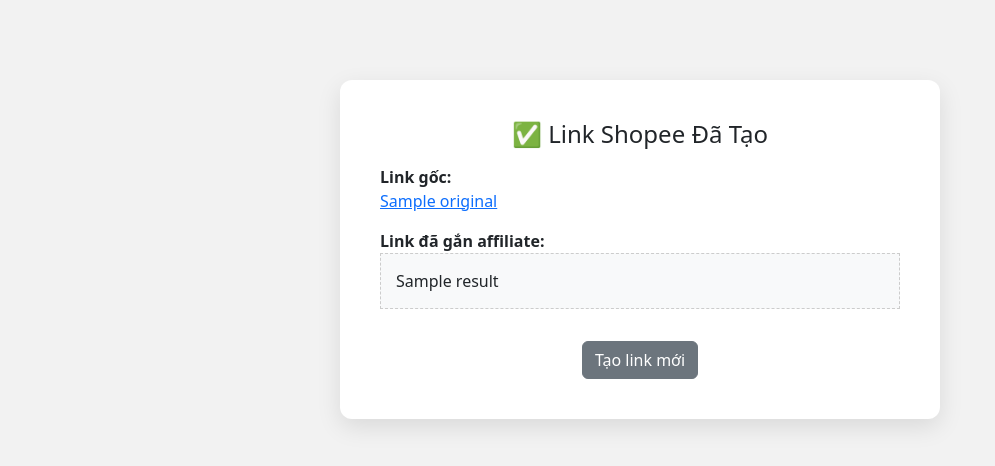
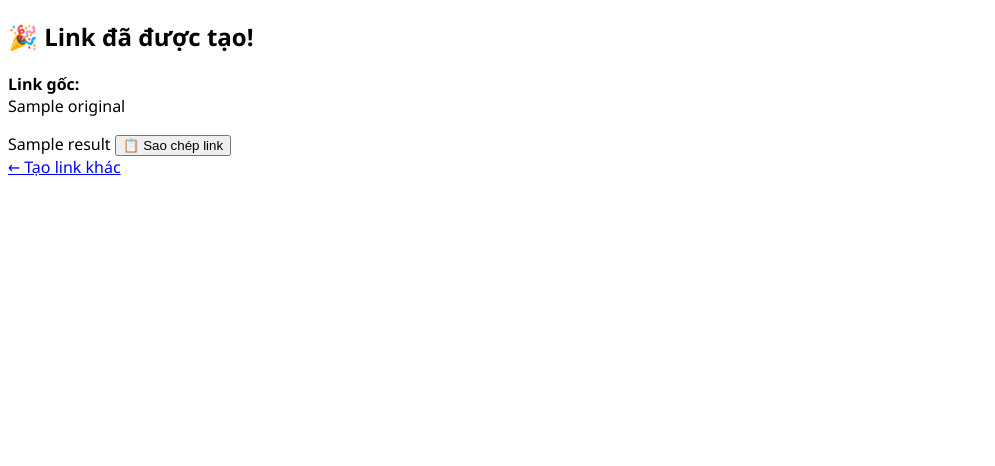
Before and after one commit to haudau2021/getlinkshope-ytb, a Flask app: template templates/preview.html in a window 1280 px wide. Shown: the top 466 px of the page, without its empty margins (0-995 px from the left). Run offline with Flask 3, Linux system fonts and the light colour scheme; the template is opened without the code that fills it: most values are stand-ins (such as "Sample title", 1, 10 or a date in 2020).

Commit message:
Update preview.html

```diff
--- a/templates/preview.html
+++ b/templates/preview.html
@@ -2,42 +2,27 @@
 <html lang="vi">
 <head>
     <meta charset="UTF-8">
-    <title>Link Đã Tạo</title>
-    <link rel="stylesheet" href="https://cdn.jsdelivr.net/npm/bootstrap@5.3.3/dist/css/bootstrap.min.css">
-    <style>
-        body {
-            background-color: #f2f2f2;
+    <title>Kết quả - Get Link Shopee</title>
+    <link rel="stylesheet" href="{{ url_for('static', filename='style.css') }}">
+    <script>
+        function copyToClipboard() {
+            const copyText = document.getElementById("final-link");
+            navigator.clipboard.writeText(copyText.textContent);
+            const btn = document.getElementById("copy-btn");
+            btn.textContent = "✅ Đã sao chép!";
+            setTimeout(() => { btn.textContent = "📋 Sao chép link"; }, 2000);
         }
-        .box {
-            max-width: 600px;
-            margin: 80px auto;
-            padding: 40px;
-            background-color: white;
-            border-radius: 12px;
-            box-shadow: 0 8px 24px rgba(0,0,0,0.1);
-        }
-        .result-box {
-            background: #f8f9fa;
-            padding: 15px;
-            border: 1px dashed #ccc;
-            word-wrap: break-word;
-        }
-    </style>
+    </script>
 </head>
 <body>
-    <div class="box">
-        <h4 class="mb-3 text-center">✅ Link Shopee Đã Tạo</h4>
-        <div class="mb-3">
-            <strong>Link gốc:</strong><br>
-            <a href="{{ original }}" target="_blank">{{ original }}</a>
+    <div class="container">
+        <h2>🎉 Link đã được tạo!</h2>
+        <p><strong>Link gốc:</strong><br>{{ original }}</p>
+        <div class="result-box">
+            <span id="final-link">{{ result }}</span>
+            <button id="copy-btn" onclick="copyToClipboard()">📋 Sao chép link</button>
         </div>
-        <div class="mb-3">
-            <strong>Link đã gắn affiliate:</strong>
-            <div class="result-box">{{ result }}</div>
-        </div>
-        <div class="text-center">
-            <a href="/" class="btn btn-secondary mt-3">Tạo link mới</a>
-        </div>
+        <a href="/" class="back-link">← Tạo link khác</a>
     </div>
 </body>
 </html>
```
